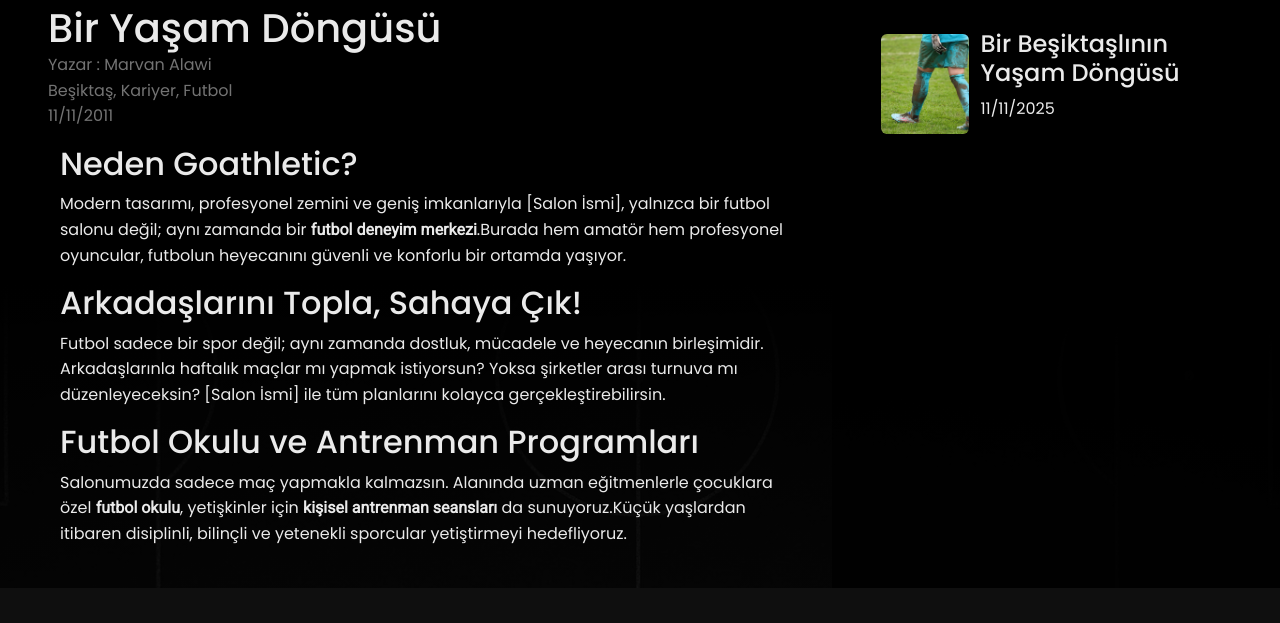
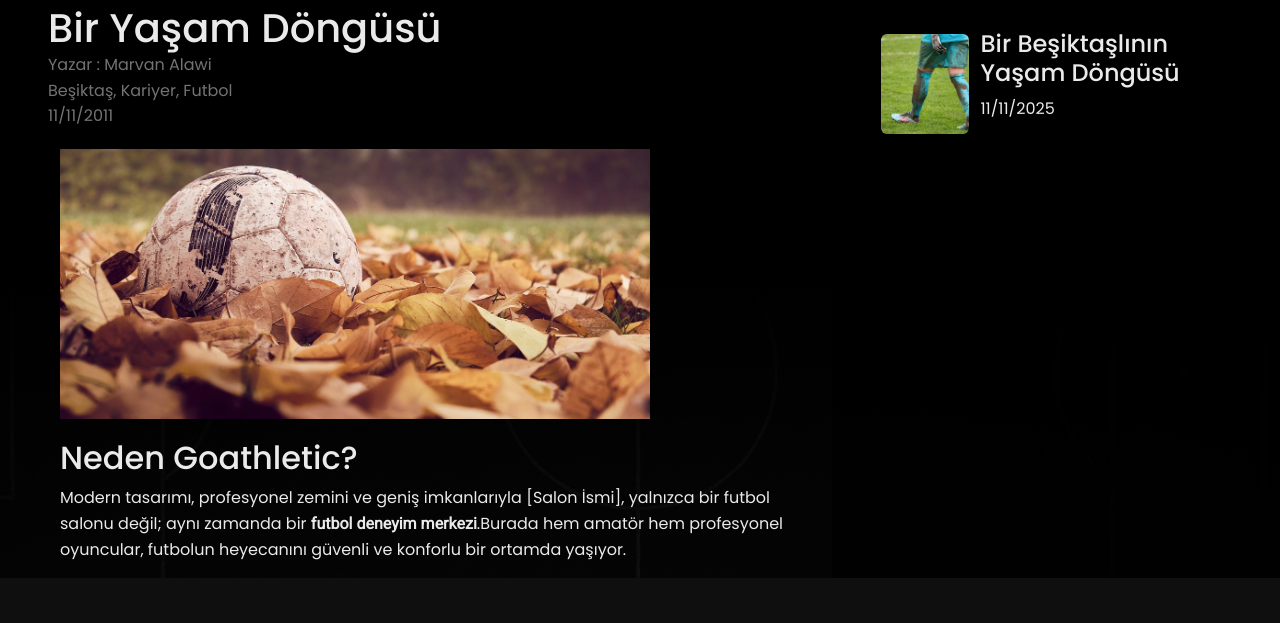
Before and after one commit to vmarvans/GoathlethicWebDesign, a plain HTML site: page blog.html in a window 1280 px wide. Shown: the part 129-752 px from the top of the page. Drawn offline with Linux system fonts and the light colour scheme.

Commit message:
bug fixed and blog page updated

```diff
--- a/blog.html
+++ b/blog.html
@@ -39,24 +39,10 @@
                 <p class="mb-0" style="color: rgba(234,234,234,0.49);font-family: Poppins, sans-serif;">Yazar : Marvan Alawi</p>
                 <p class="mb-0" style="color: rgba(234,234,234,0.49);font-family: Poppins, sans-serif;">Beşiktaş, Kariyer, Futbol</p>
                 <p style="color: rgba(234,234,234,0.49);font-family: Poppins, sans-serif;">11/11/2011</p><!-- Start: Konu 1 -->
-                <div class="row">
-                    <div class="col">
+                <div class="row" style="margin-top: 20px;">
+                    <div class="col"><img class="object-fit-cover" alt="soccer, ball, nature, autumn, season, fall, leaves, sports, game, football pitch, herbstmeister, soccer, soccer, soccer, soccer, soccer" width="590" height="270" style="margin-bottom: 20px;" src="assets/img/g5bace3bd4a6912f16e26fa9efcc3faffc64813b07c85f1f59909cfde24454163a3e69f3596c1cb90e388f92bc050984e7d1d819541796d94118b83ac83f2e16d_640.jpg">
                         <h1 style="font-size: 32px;font-family: Poppins, sans-serif;">Neden Goathletic?</h1>
                         <p style="font-family: Poppins, sans-serif;">Modern tasarımı, profesyonel zemini ve geniş imkanlarıyla [Salon İsmi], yalnızca bir futbol salonu değil; aynı zamanda bir <strong>futbol deneyim merkezi</strong>.Burada hem amatör hem profesyonel oyuncular, futbolun heyecanını güvenli ve konforlu bir ortamda yaşıyor.</p>
-                    </div>
-                </div><!-- End: Konu 1 -->
-                <!-- Start: Konu 1 -->
-                <div class="row">
-                    <div class="col">
-                        <h1 style="font-size: 32px;font-family: Poppins, sans-serif;">Arkadaşlarını Topla, Sahaya Çık!</h1>
-                        <p style="font-family: Poppins, sans-serif;">Futbol sadece bir spor değil; aynı zamanda dostluk, mücadele ve heyecanın birleşimidir. Arkadaşlarınla haftalık maçlar mı yapmak istiyorsun? Yoksa şirketler arası turnuva mı düzenleyeceksin? [Salon İsmi] ile tüm planlarını kolayca gerçekleştirebilirsin.</p>
-                    </div>
-                </div><!-- End: Konu 1 -->
-                <!-- Start: Konu 1 -->
-                <div class="row">
-                    <div class="col">
-                        <h1 style="font-size: 32px;font-family: Poppins, sans-serif;">Futbol Okulu ve Antrenman Programları</h1>
-                        <p style="font-family: Poppins, sans-serif;">Salonumuzda sadece maç yapmakla kalmazsın. Alanında uzman eğitmenlerle çocuklara özel <strong>futbol okulu</strong>, yetişkinler için <strong>kişisel antrenman seansları</strong> da sunuyoruz.Küçük yaşlardan itibaren disiplinli, bilinçli ve yetenekli sporcular yetiştirmeyi hedefliyoruz.<br><br></p>
                     </div>
                 </div><!-- End: Konu 1 -->
             </div>
```
Also changed, not shown: index.html (+1 -1 lines).
